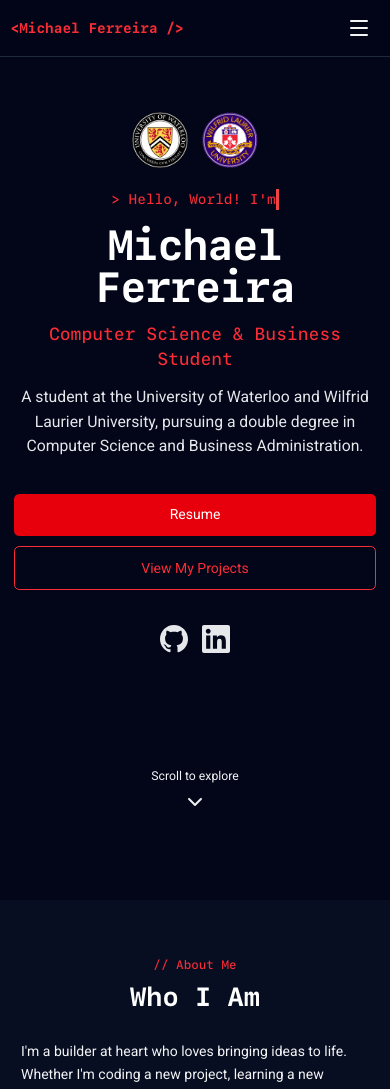
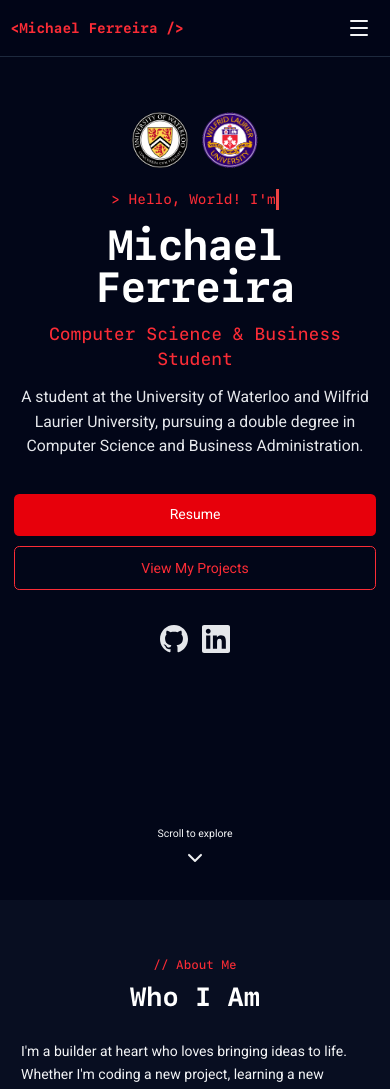
Before and after one commit to michaeljf07/personal-website2.0, a Next.js app: page / in a window 390 px wide. Shown: the top 1089 px of the page. Built offline with nearby package versions, Linux system fonts and the light colour scheme.

Commit message:
made most components SSR

```diff
--- a/app/components/AboutSection.tsx
+++ b/app/components/AboutSection.tsx
@@ -1,5 +1,3 @@
-"use client";
-
 export default function AboutSection() {
     const skills = [
         {
--- a/app/components/ContactSection.tsx
+++ b/app/components/ContactSection.tsx
@@ -1,5 +1,3 @@
-"use client";
-
 export default function ContactSection() {
     return (
         <section id="contact" className="py-16 md:py-20 px-4">
--- a/app/components/HeroSection.tsx
+++ b/app/components/HeroSection.tsx
@@ -1,7 +1,5 @@
-"use client";
-
-import { ChevronDown } from "lucide-react";
 import Link from "next/link";
+import ScrollIndicator from "./ScrollIndicator";
 
 interface HeroSectionProps {
     onScrollToSection: (id: string) => void;
@@ -52,11 +50,11 @@ export default function HeroSection({ onScrollToSection }: HeroSectionProps) {
                     className="px-8 sm:px-8 py-3 md:py-3 bg-red-600 hover:bg-red-500 text-white font-medium rounded-md transition-all duration-200 hover:scale-105 hover:shadow-lg hover:shadow-red-500/50 text-base sm:text-base md:text-base">
                     Resume
                 </Link>
-                <button
-                    onClick={() => onScrollToSection("projects")}
+                <a
+                    href="#projects"
                     className="px-8 sm:px-8 py-3 md:py-3 border border-red-500 text-red-500 hover:bg-red-500/10 font-medium rounded-md transition-all duration-200 hover:scale-105 text-base sm:text-base md:text-base">
                     View My Projects
-                </button>
+                </a>
             </div>
 
             {/* Social Icons */}
@@ -89,15 +87,7 @@ export default function HeroSection({ onScrollToSection }: HeroSectionProps) {
                 </a>
             </div>
 
-            {/* Scroll Indicator */}
-            <div className="absolute bottom-24 flex flex-col items-center gap-2 text-gray-100">
-                <p className="text-sm">Scroll to explore</p>
-                <button
-                    onClick={() => onScrollToSection("about")}
-                    className="animate-bounce">
-                    <ChevronDown size={24} />
-                </button>
-            </div>
+            <ScrollIndicator onScrollToSection={onScrollToSection} />
         </section>
     );
 }
--- a/app/components/ProjectsSection.tsx
+++ b/app/components/ProjectsSection.tsx
@@ -1,5 +1,3 @@
-"use client";
-
 import { projects } from "@/app/data/projects";
 import { Github } from "lucide-react";
 
--- /dev/null
+++ b/app/components/ScrollIndicator.tsx
@@ -0,0 +1,22 @@
+"use client";
+
+import { ChevronDown } from "lucide-react";
+
+interface ScrollIndicatorProps {
+    onScrollToSection: (id: string) => void;
+}
+
+export default function ScrollIndicator({
+    onScrollToSection,
+}: ScrollIndicatorProps) {
+    return (
+        <div className="absolute bottom-8 md:bottom-20 flex flex-col items-center gap-2 text-gray-100">
+            <p className="text-xs md:text-sm">Scroll to explore</p>
+            <button
+                onClick={() => onScrollToSection("about")}
+                className="animate-bounce">
+                <ChevronDown size={24} />
+            </button>
+        </div>
+    );
+}
--- a/app/components/SkillsSection.tsx
+++ b/app/components/SkillsSection.tsx
@@ -1,5 +1,3 @@
-"use client";
-
 import { skillCategories } from "../data/technical-skills";
 
 export default function SkillsSection() {
```
